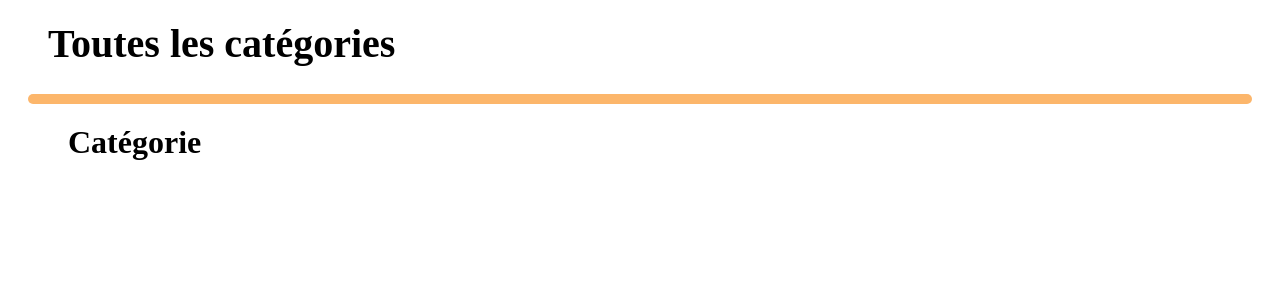
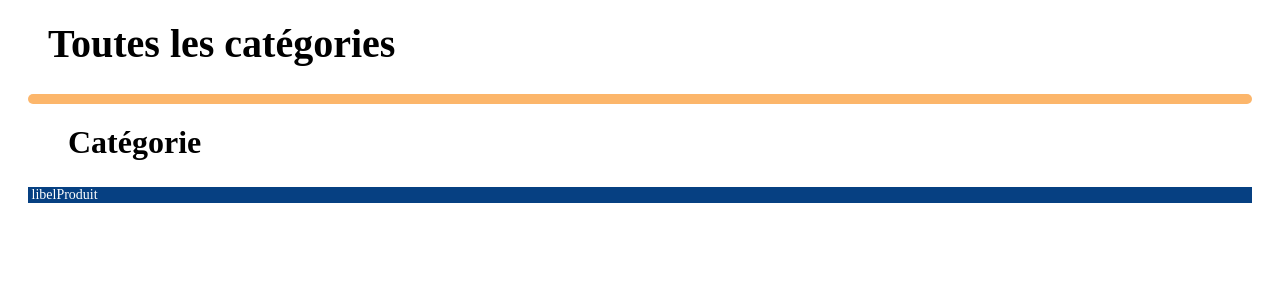
Before and after one commit to Nanardeau/sae3, a PHP site: page /Catalogue.php in a window 1280 px wide. Shown: the part 28-328 px from the top of the page. Run offline with PHP 8.4, Linux system fonts and the light colour scheme; style sheets or scripts are compiled from the project's sources.

Commit message:
Creation des cartes

```diff
--- a/html/Catalogue.php
+++ b/html/Catalogue.php
@@ -1,18 +1,33 @@
 <html lang="fr">
+
 <head>
     <meta charset="UTF-8">
     <meta name="viewport" content="width=device-width, initial-scale=1.0">
     <title>Alizon</title>
     <link href="./css/style/catalogue.css" rel="stylesheet">
 </head>
+
 <body>
     <header></header>
     <main>
         <h1>Toutes les catégories</h1>
         <div class="separateur"></div>
 
-        <h2>Catégorie <?php //Choisir la catégorie  ?></h2>
+        <h2>
+            Catégorie <?php //Choisir la catégorie
+                        ?>
+        </h2>
+        <div class="card">
+            <figcaption>
+                <img></img>
+                <caption>libelProduit</caption>
+            </figcaption>
+        </div>
+
+
+
     </main>
     <footer></footer>
 </body>
+
 </html>
--- a/html/css/components/_carte.scss
+++ b/html/css/components/_carte.scss
@@ -0,0 +1,4 @@
+@use "../tools/vFront" as *;
+.card{
+    background-color: $colP;
+}
--- a/html/css/style/catalogue.scss
+++ b/html/css/style/catalogue.scss
@@ -21,3 +21,8 @@ h2 {
         left: #{$pad * 2};
     }
 }
+.card{
+    @extend .card;
+    color:white;
+
+}
```
